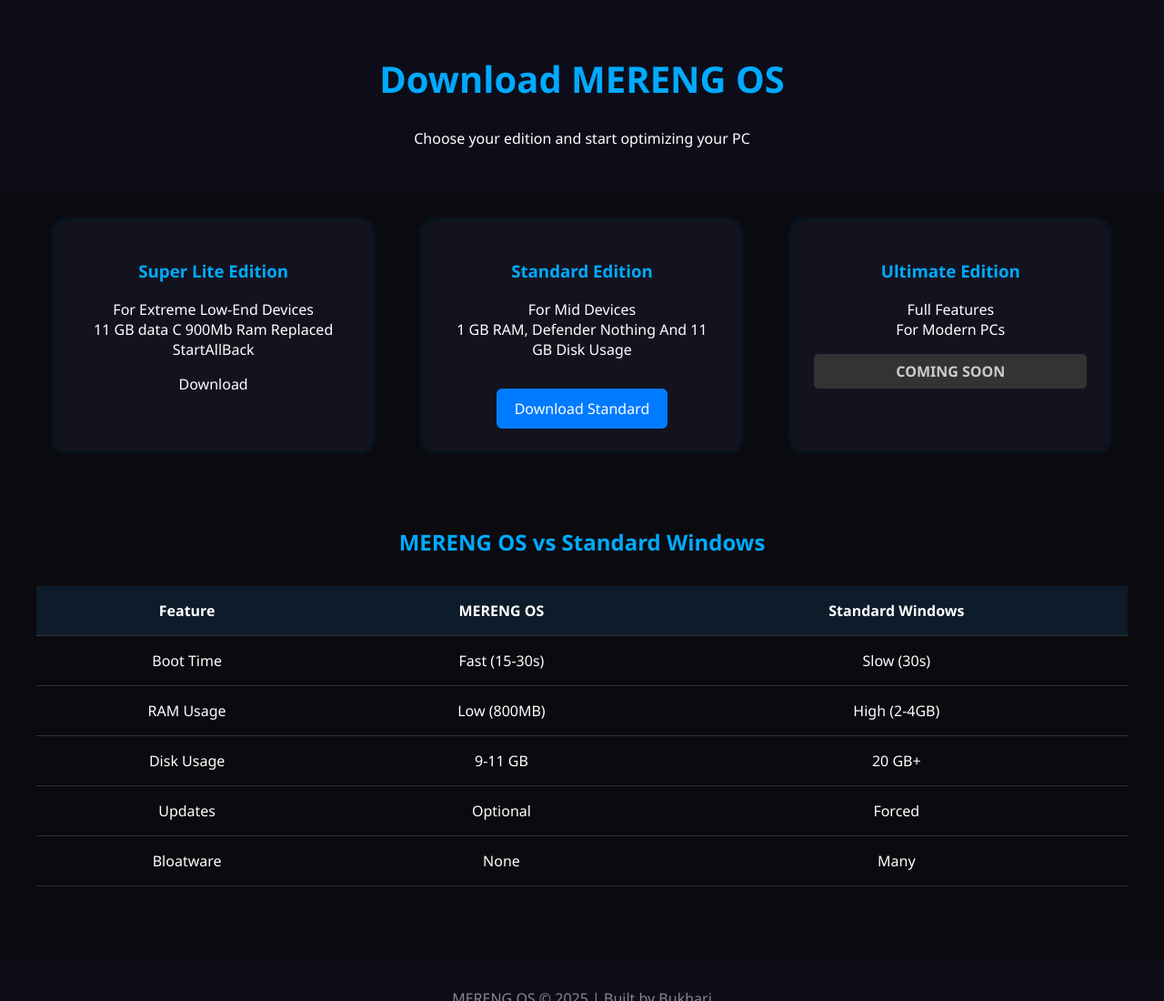
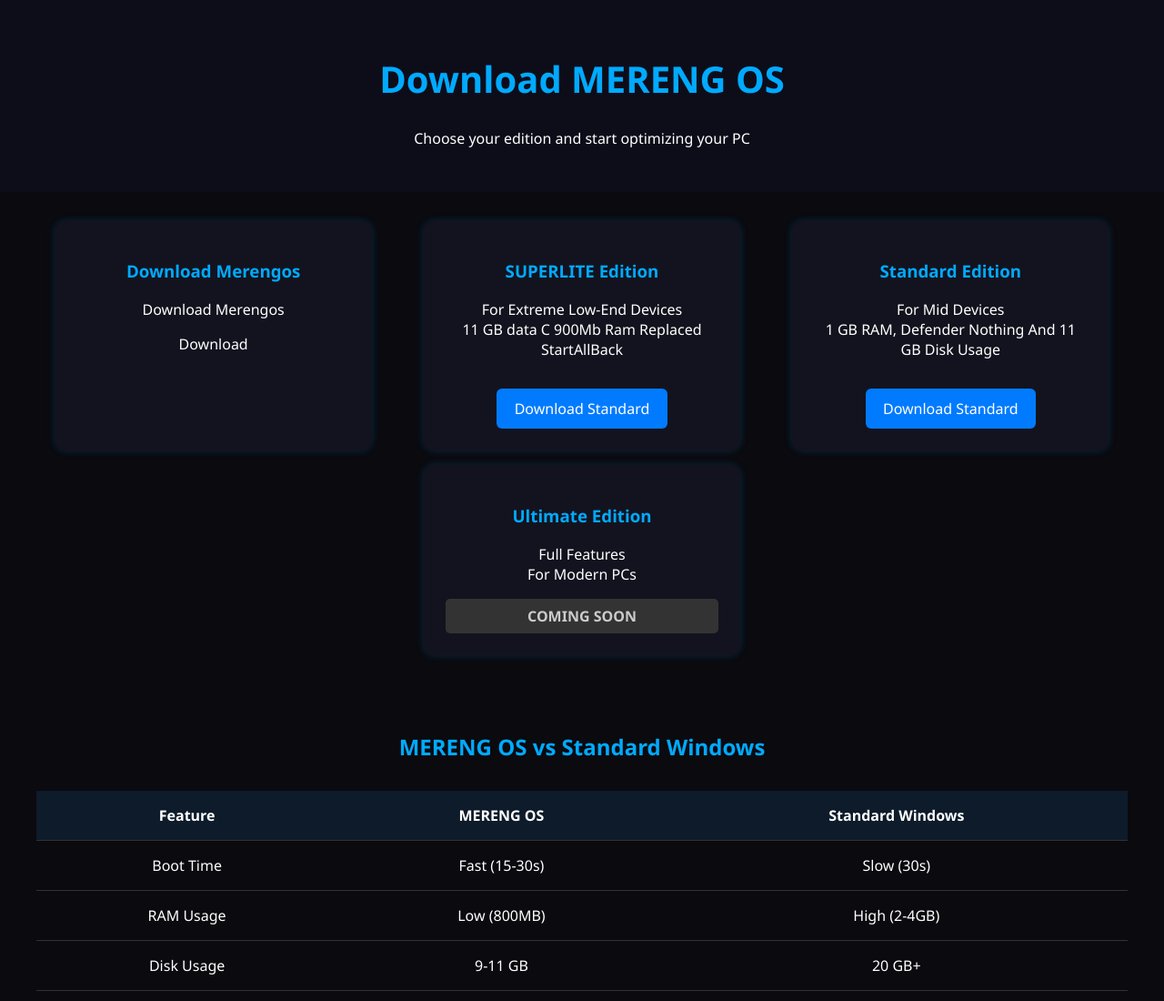
Before and after one commit to Bosbaboi/Merengos-11-Download.io, a plain HTML site: page index.html in a window 1280 px wide. Shown: the top 1100 px of the page at 91% size. Drawn offline with Linux system fonts and the light colour scheme.

Commit message:
index.html

```diff
--- a/index.html
+++ b/index.html
@@ -99,9 +99,14 @@
   </header>  <section class="section">
     <div class="edition-cards">
       <div class="card">
-        <h3>Super Lite Edition</h3>
+        <h3>Download Merengos</h3>
+        <p>Download Merengos<br></p>
+        <div class="COMMINGSOON">Download</div>
+      </div>
+      <div class="card">
+        <h3>SUPERLITE  Edition</h3>
         <p>For Extreme Low-End Devices<br>11 GB data C 900Mb Ram Replaced StartAllBack</p>
-        <div class="https://pixeldrain.com/u/di7fbzP3">Download</div>
+        <a href="https://pixeldrain.com/u/di7fbzP3" class="download-btn">Download Standard</a>
       </div>
       <div class="card">
         <h3>Standard Edition</h3>
```
